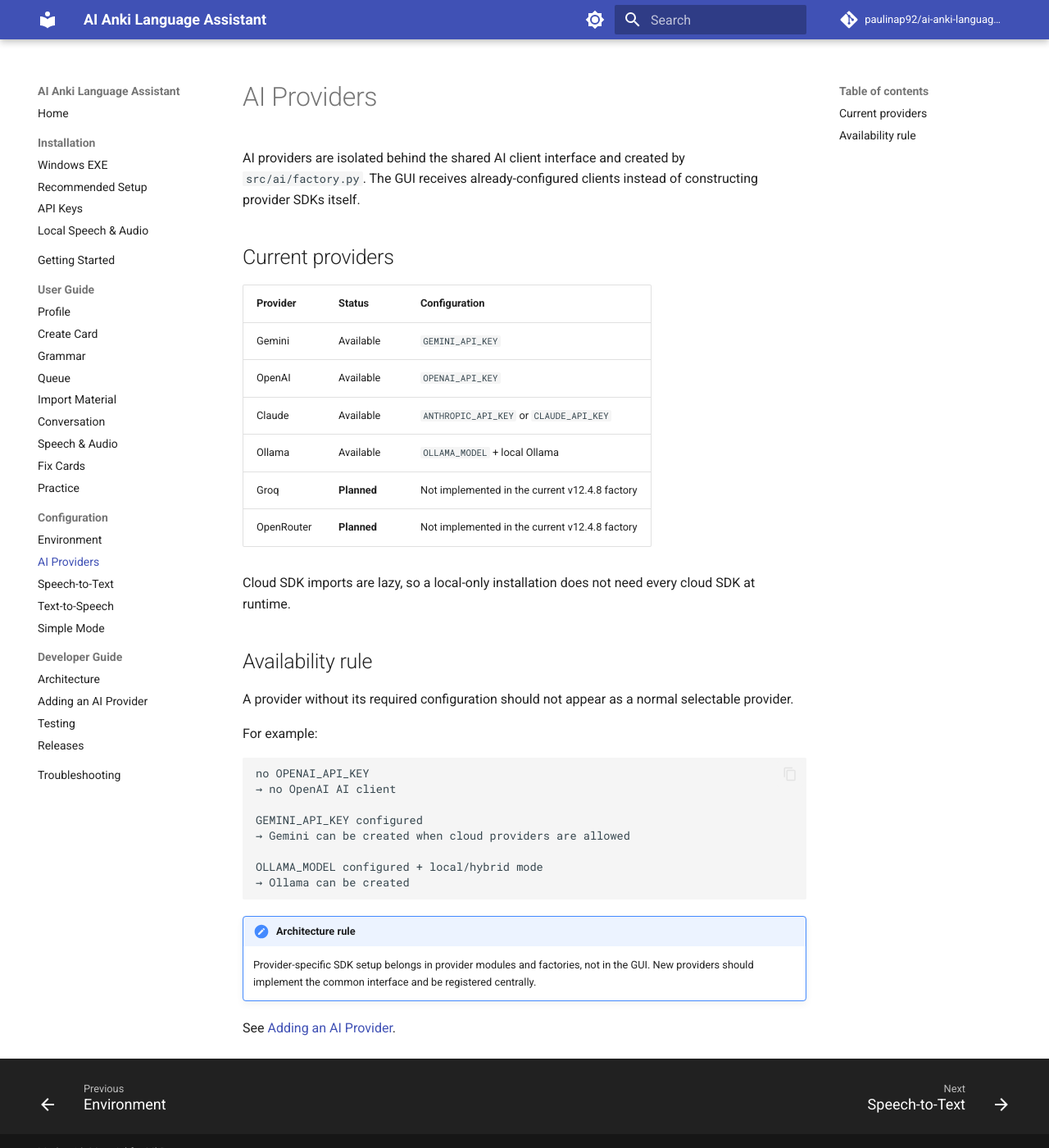
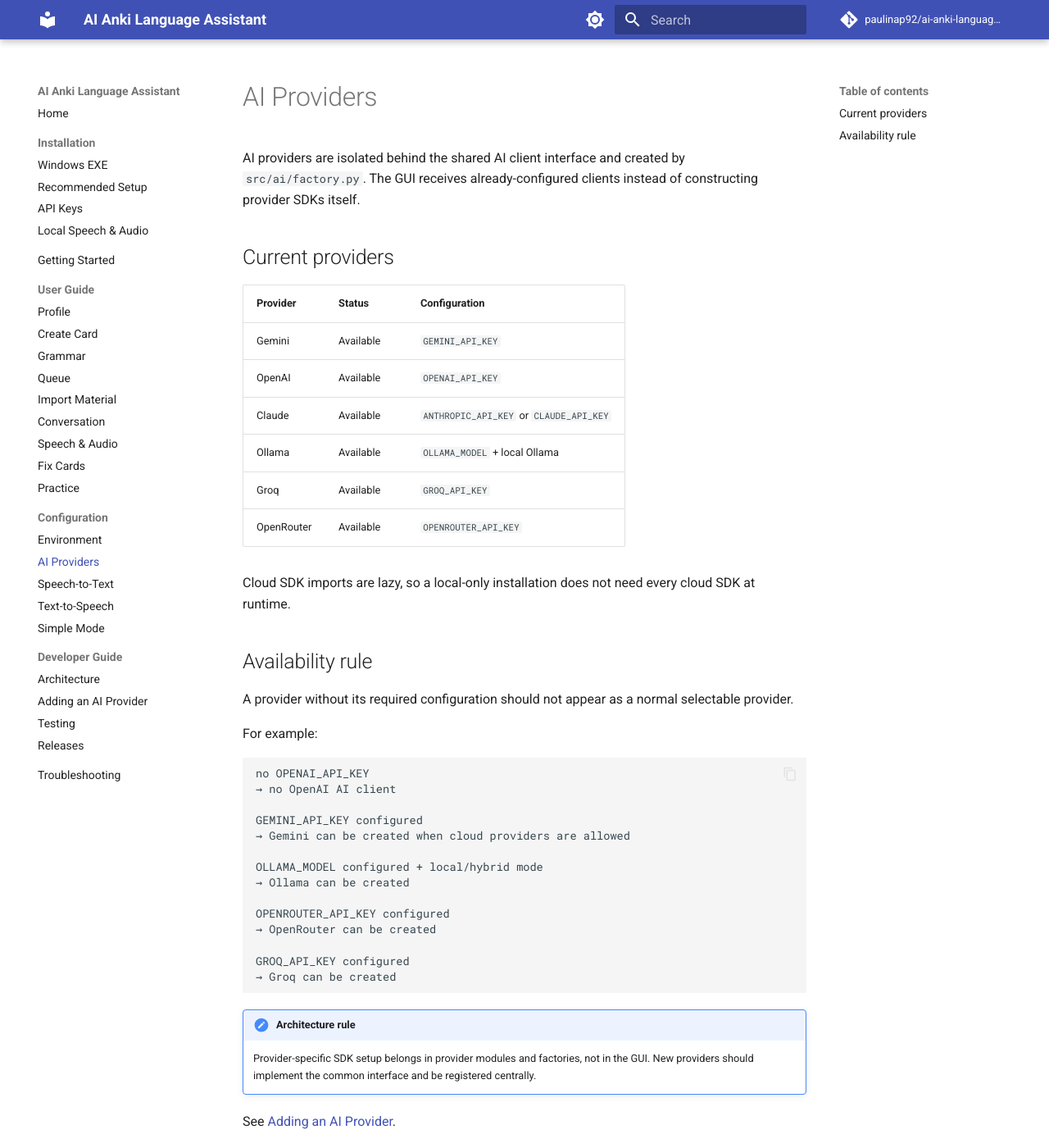
Before and after one commit to paulinap92/ai-anki-language-assistant, an MkDocs documentation site: the page built from docs/configuration/ai-providers.md, in a window 1280 px wide and 1400 px high. Shown: the whole window at 82% size. Built offline with MkDocs 1.6.1 and Material for MkDocs 9.7.7, drawn with Linux system fonts in a browser that asks for light colours; comment, search, counter and statistics services are not loaded.

Commit message:
docs: update v13 provider availability

````diff
--- a/docs/configuration/ai-providers.md
+++ b/docs/configuration/ai-providers.md
@@ -10,8 +10,8 @@
 | OpenAI | Available | `OPENAI_API_KEY` |
 | Claude | Available | `ANTHROPIC_API_KEY` or `CLAUDE_API_KEY` |
 | Ollama | Available | `OLLAMA_MODEL` + local Ollama |
-| Groq | **Planned** | Not implemented in the current v12.4.8 factory |
-| OpenRouter | **Planned** | Not implemented in the current v12.4.8 factory |
+| Groq | Available | `GROQ_API_KEY` |
+| OpenRouter | Available | `OPENROUTER_API_KEY` |
 
 Cloud SDK imports are lazy, so a local-only installation does not need every cloud SDK at runtime.
 
@@ -30,6 +30,12 @@
 
 OLLAMA_MODEL configured + local/hybrid mode
 → Ollama can be created
+
+OPENROUTER_API_KEY configured
+→ OpenRouter can be created
+
+GROQ_API_KEY configured
+→ Groq can be created
 ```
 
 !!! important "Architecture rule"
````
